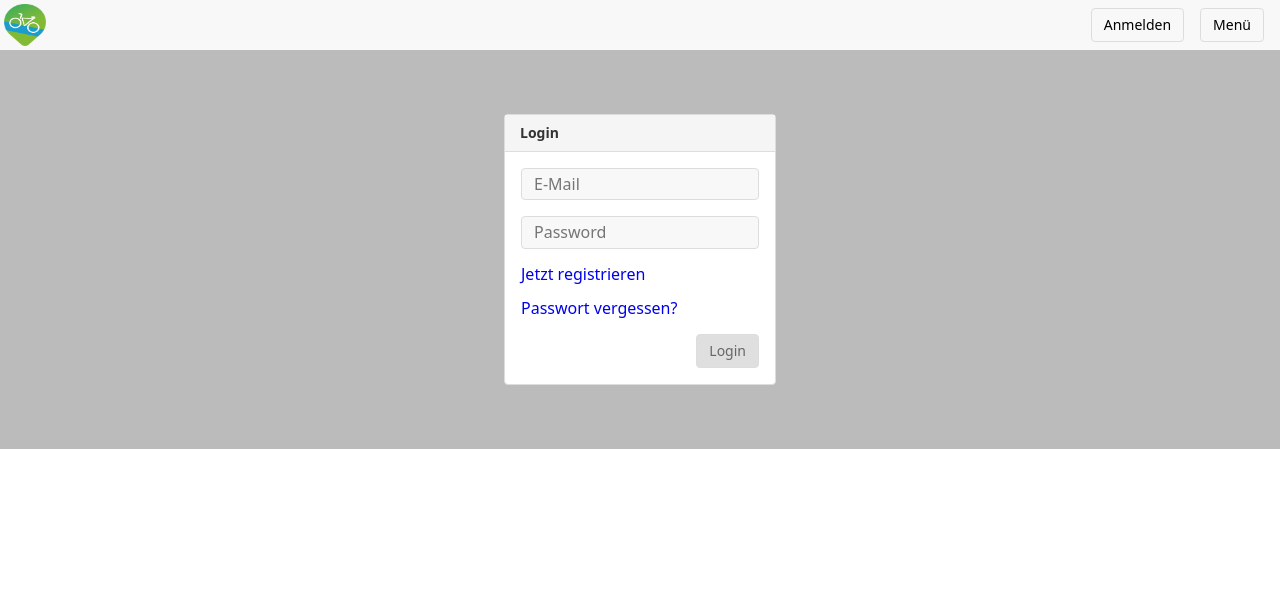
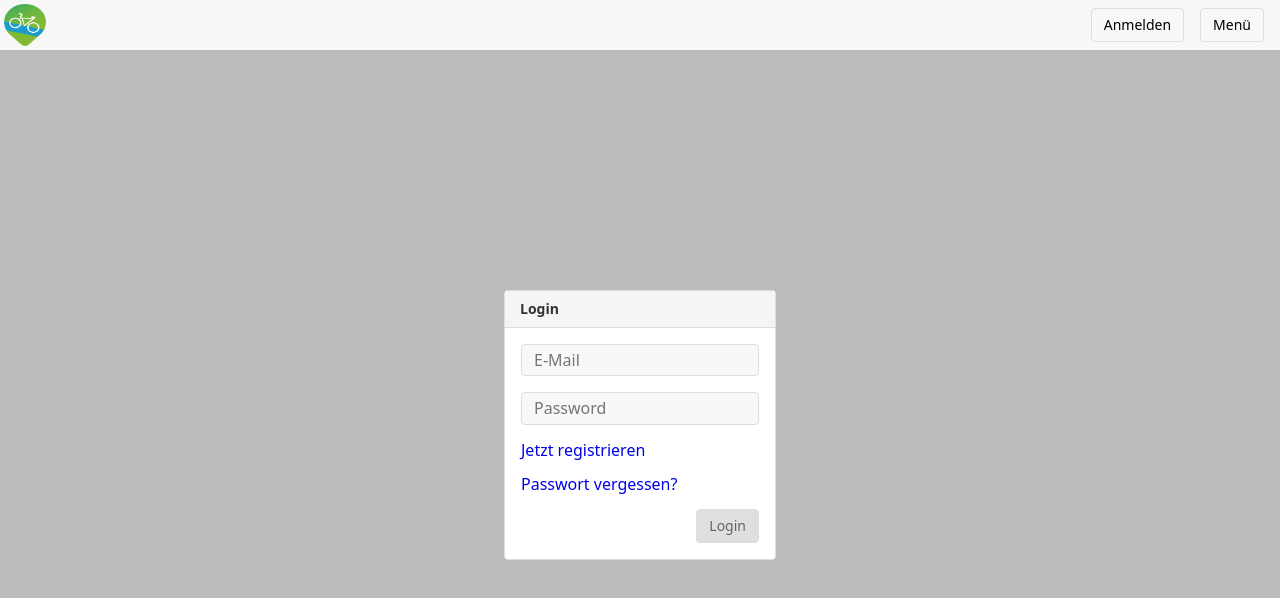
Before and after one commit to NeoLegends/velocity-pwa, a React (Create React App) app: page /login in a window 1280 px wide. Shown: the top 598 px of the page. Built offline with nearby package versions, Linux system fonts and the light colour scheme; no server answers.

Commit message:
:lipstick: Simplify main element height CSS

```diff
--- a/src/components/app.scss
+++ b/src/components/app.scss
@@ -1,3 +1,12 @@
 .app {
   background-color: #bbb;
+
+  display: flex;
+  flex-flow: column nowrap;
+
+  height: 100vh;
+
+  .main {
+    flex: 1;
+  }
 }
--- a/src/components/app.tsx
+++ b/src/components/app.tsx
@@ -34,7 +34,7 @@ const AppBody: React.SFC<AppBodyProps> = ({
       onLoginButtonClick={onLoginLogoutButtonClick}
     />
 
-    <Router>
+    <Router role="main" className="main">
       <Login path="/login" onLoginStart={onLoginStart}/>
       <Map
         default
--- a/src/components/map/bike-map.scss
+++ b/src/components/map/bike-map.scss
@@ -1,5 +1,5 @@
 @import "../../resources/variables";
 
 .leaflet-container {
-  height: calc(100vh - #{$menu-height});
+  height: 100%;
 }
--- a/src/components/menu-bar.scss
+++ b/src/components/menu-bar.scss
@@ -6,6 +6,8 @@
   display: flex;
   flex-flow: row nowrap;
   align-items: center;
+
+  flex-shrink: 0;
 
   height: $menu-height;
   width: 100%;
```
